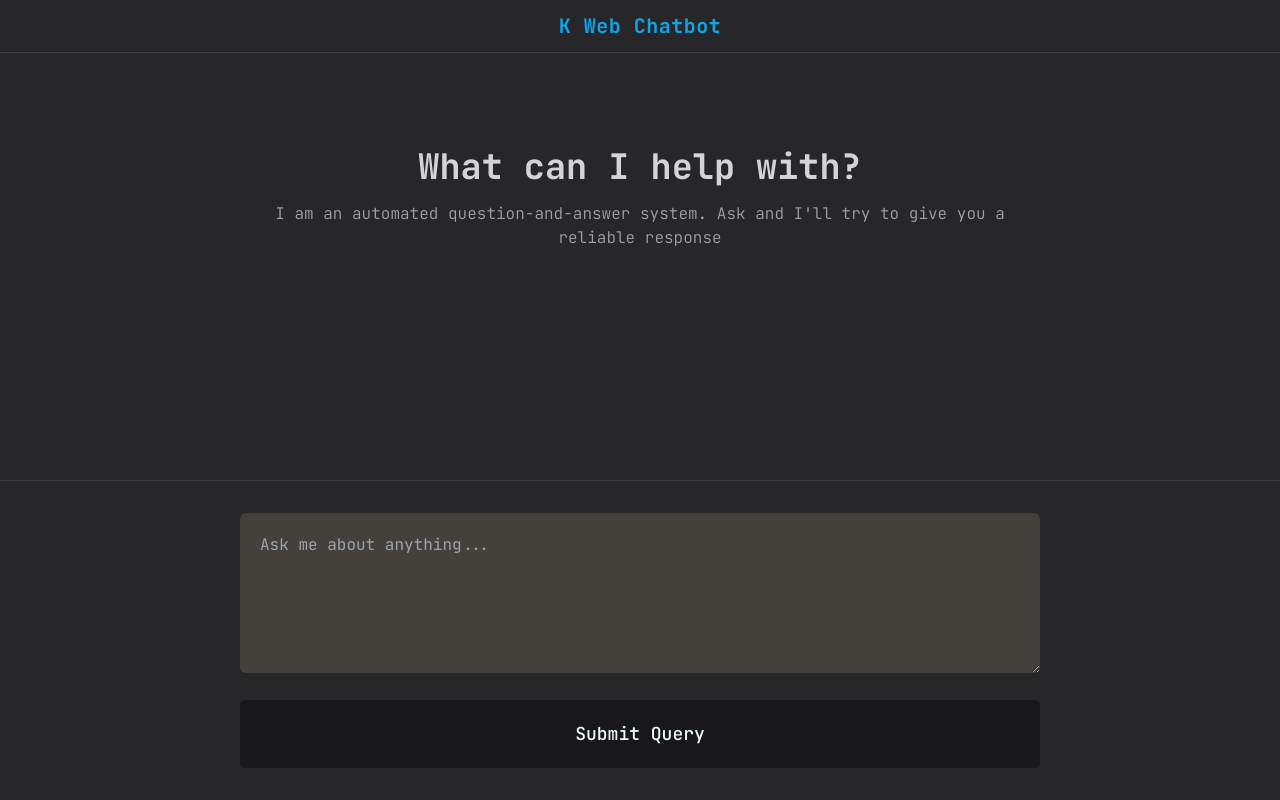
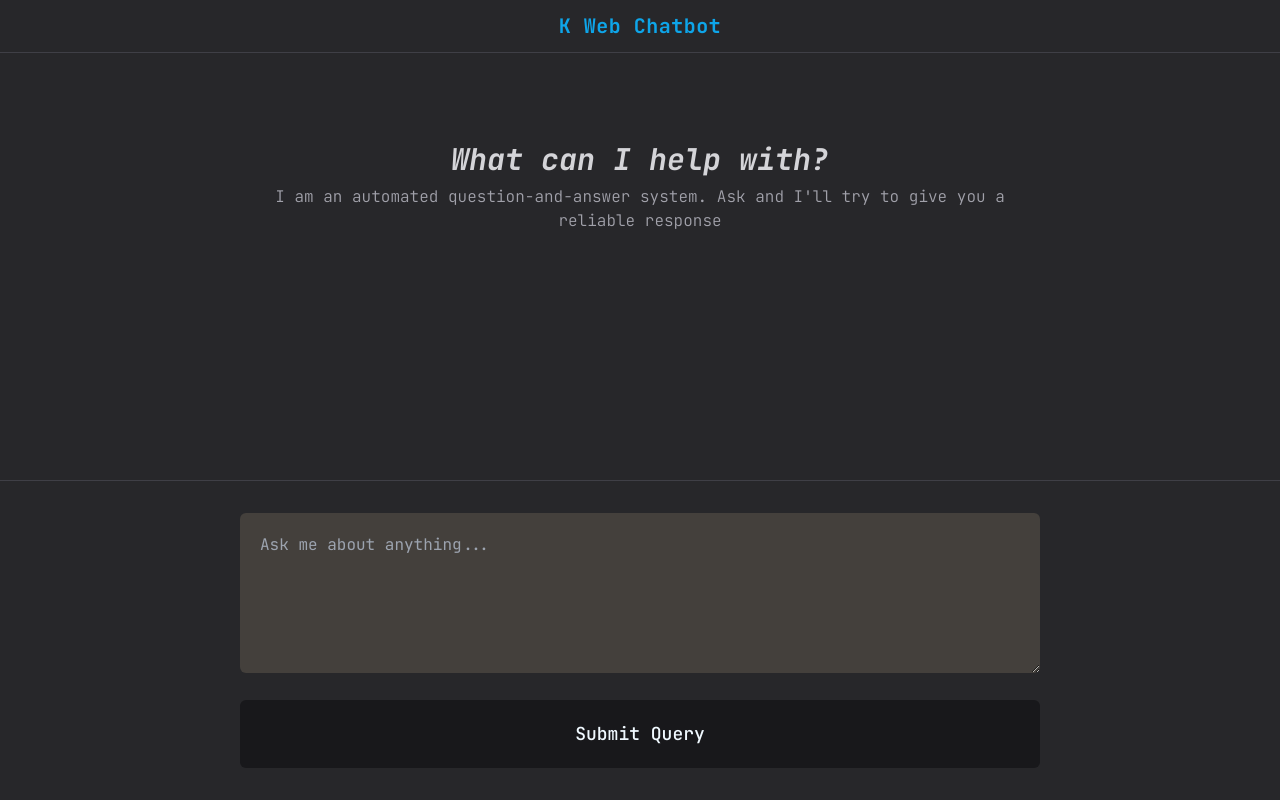
Before and after one commit to codeyabyab/k-web-chatbot, a React (Vite) app: page / in a window 1280 px wide. Built offline with nearby package versions, Linux system fonts and the light colour scheme; no server answers.

Commit message:
Update website to have italicized sub heading text with improved font size

```diff
--- a/src/App.jsx
+++ b/src/App.jsx
@@ -26,7 +26,7 @@ function App() {
           <div className="mx-auto w-full max-w-[800px] px-5 py-6">
             {isEmpty ? (
               <div className="py-16 text-center">
-                <h2 className="text-[2.2rem] font-bold">
+                <h2 className="text-3xl font-bold italic">
                   What can I help with?
                 </h2>
                 <p className="mt-2 text-base font-light text-zinc-400">
```
